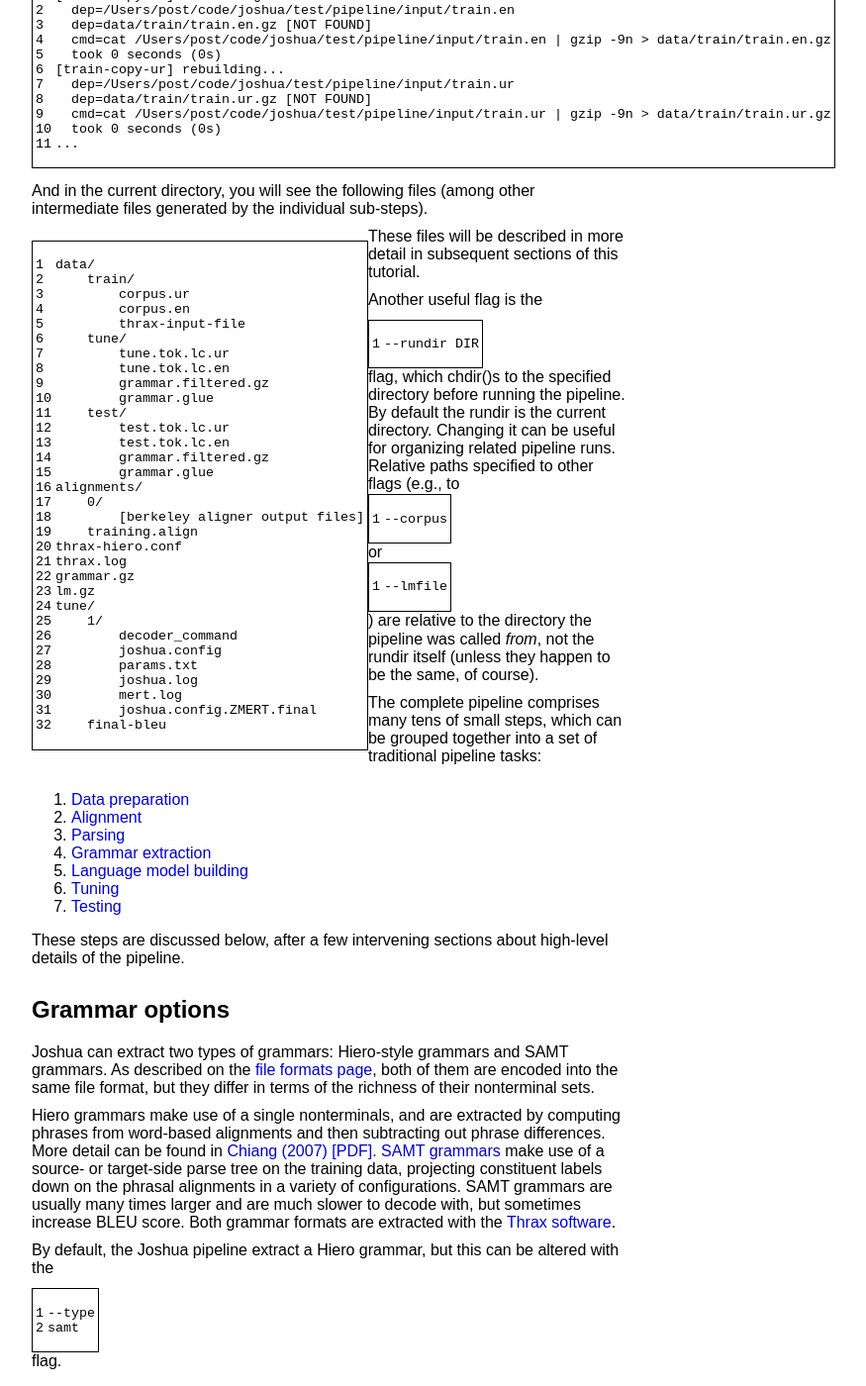
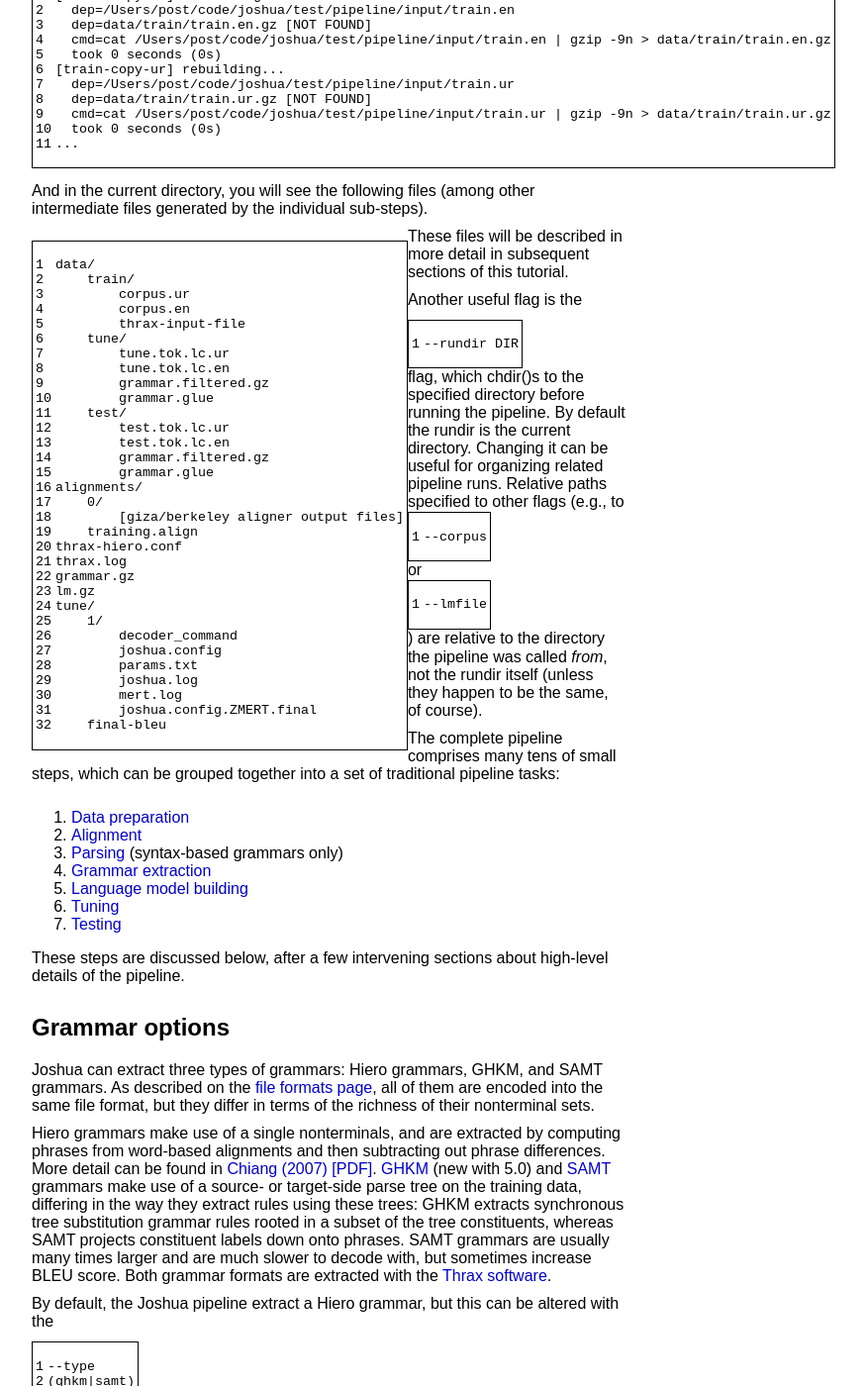
Before and after one commit to joshua-decoder/joshua-decoder.github.com, a Jekyll site: the page built from 5.0/pipeline.md, in a window 1280 px wide and 1400 px high, scrolled down 3879 px. Shown: the whole window at 99% size, without its empty margins (136-1011 px from the left). Built offline with Jekyll 4.4.1, drawn with Linux system fonts in a browser that asks for light colours; some of the changed text lies outside the part shown.

Commit message:
added GHKM notes

```diff
--- a/5.0/pipeline.md
+++ b/5.0/pipeline.md
@@ -169,7 +169,7 @@
             grammar.glue
     alignments/
         0/
-            [berkeley aligner output files]
+            [giza/berkeley aligner output files]
         training.align
     thrax-hiero.conf
     thrax.log
@@ -198,7 +198,7 @@
 
 1. [Data preparation](#prep)
 1. [Alignment](#alignment)
-1. [Parsing](#parsing)
+1. [Parsing](#parsing) (syntax-based grammars only)
 1. [Grammar extraction](#tm)
 1. [Language model building](#lm)
 1. [Tuning](#tuning)
@@ -209,21 +209,26 @@
 
 ## Grammar options
 
-Joshua can extract two types of grammars: Hiero-style grammars and SAMT grammars.  As described on
-the [file formats page](file-formats.html), both of them are encoded into the same file format, but
-they differ in terms of the richness of their nonterminal sets.
+Joshua can extract three types of grammars: Hiero grammars, GHKM, and SAMT grammars.  As described
+on the [file formats page](file-formats.html), all of them are encoded into the same file format,
+but they differ in terms of the richness of their nonterminal sets.
 
 Hiero grammars make use of a single nonterminals, and are extracted by computing phrases from
 word-based alignments and then subtracting out phrase differences.  More detail can be found in
 [Chiang (2007) [PDF]](http://www.mitpressjournals.org/doi/abs/10.1162/coli.2007.33.2.201).
-[SAMT grammars](http://www.cs.cmu.edu/~zollmann/samt/) make use of a source- or target-side parse
-tree on the training data, projecting constituent labels down on the phrasal alignments in a variety
-of configurations.  SAMT grammars are usually many times larger and are much slower to decode with,
-but sometimes increase BLEU score.  Both grammar formats are extracted with the
-[Thrax software](thrax.html).
+[GHKM](http://www.isi.edu/%7Emarcu/papers/cr_ghkm_naacl04.pdf) (new with 5.0) and
+[SAMT](http://www.cs.cmu.edu/~zollmann/samt/) grammars make use of a source- or target-side parse
+tree on the training data, differing in the way they extract rules using these trees: GHKM extracts
+synchronous tree substitution grammar rules rooted in a subset of the tree constituents, whereas
+SAMT projects constituent labels down onto phrases.  SAMT grammars are usually many times larger and
+are much slower to decode with, but sometimes increase BLEU score.  Both grammar formats are
+extracted with the [Thrax software](thrax.html).
 
 By default, the Joshua pipeline extract a Hiero grammar, but this can be altered with the `--type
-samt` flag.
+(ghkm|samt)` flag. For GHKM grammars, the default is to use
+[Michel Galley's extractor](http://www-nlp.stanford.edu/~mgalley/software/stanford-ghkm-latest.tar.gz),
+but you can also use Moses' extractor with `--ghkm-extractor moses`. Galley's extractor only outputs
+two features, so the scores tend to be significantly lower than that of Moses'.
 
 ## Other high-level options
 
```
